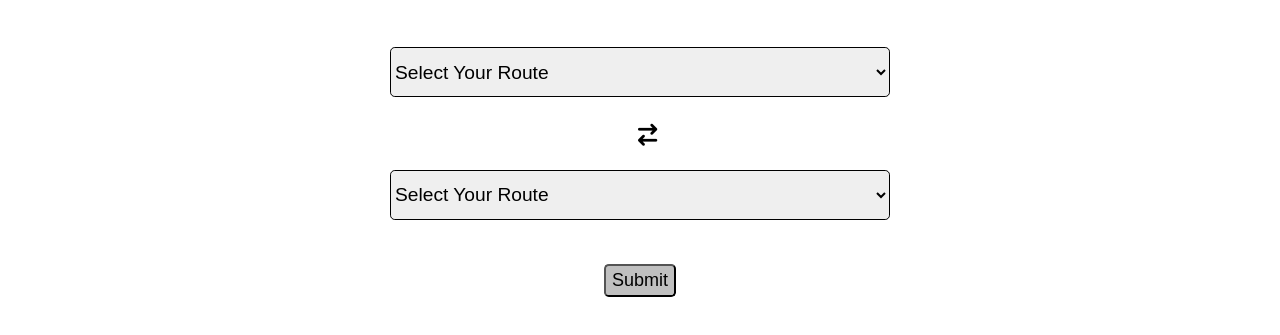
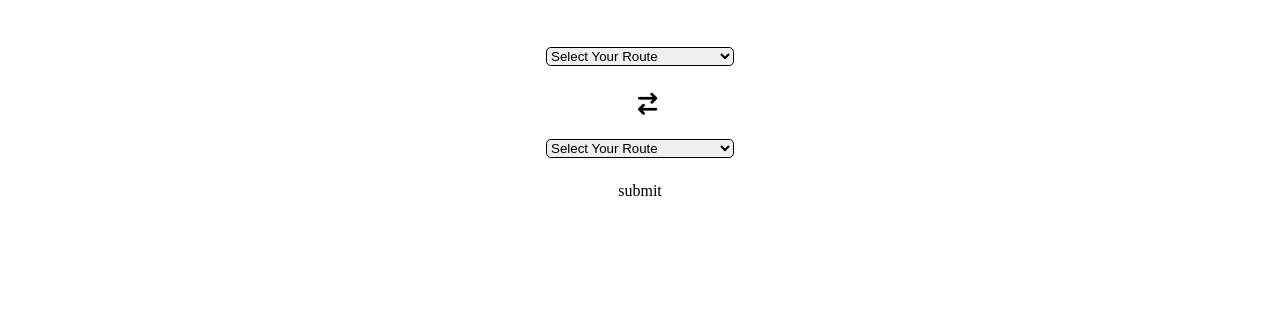
Before and after one commit to SUUJALVAG/sih.frontpage, a plain HTML site: page index.html in a window 1280 px wide. Shown: the part 249-584 px from the top of the page. Drawn offline with Linux system fonts and the light colour scheme.

Commit message:
Update index.html

```diff
--- a/index.html
+++ b/index.html
@@ -35,8 +35,8 @@
 
             <div class="route">
                 <div class="from">
-                    <form method="post" action="upload.php">
-                    <select name="options" class="drop">
+                    <!-- <form method="post" action="upload.php"> -->
+                    <select name="options" class="drop1">
 
                         <option value="">Select Your Route</option>
                         <option value="ANAND VIHAR">ANAND VIHAR ISBT</option>
@@ -52,10 +52,10 @@
                     </select>
                 </div>
 
-               <BUTTON id="icon"> <i class="fa-solid fa-arrow-right-arrow-left"></i></BUTTON>
+                <BUTTON id="icon"> <i class="fa-solid fa-arrow-right-arrow-left"></i></BUTTON>
 
                 <div class="TO">
-                    <select name="options2" class="drop">
+                    <select name="options2" class="drop2">
                         <option value="">Select Your Route</option>
                         <option value="ANAND VIHAR">ANAND VIHAR ISBT</option>
                         <option value="BADARPUR BORDER">BADARPUR BORDER</option>
@@ -72,12 +72,16 @@
                 </div>
 
                 <div class="submit1">
-                     <input type="submit" value="Submit" class="submit">
+                    <span id="submit">submit
+                        <!-- <input type="submit" value="Submit" class="submit"> -->
+                        <!-- <button id="submit">submit</button> -->
+                    </span>
                 </div>
-            </form>
+                </form>
             </div>
         </main>
     </div>
+    <script src="script.js"></script>
 </body>
 
 </html>
```
